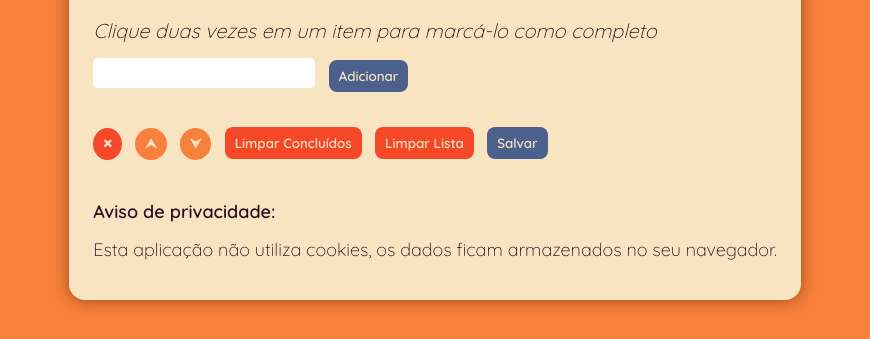
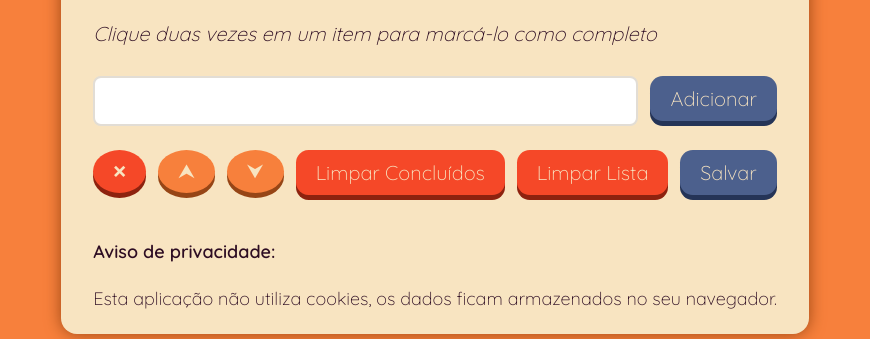
Before and after one commit to raphaelalmeidamartins/to-do-list, a plain HTML site: page index.html in a window 1280 px wide. Shown: the part 242-581 px from the top of the page, without its empty margins (205-1075 px from the left). Drawn offline with Linux system fonts and the light colour scheme; a web font is replaced by a local one.

Commit message:
Style
Transformei tudo em flexbox (quase)

```diff
--- a/index.html
+++ b/index.html
@@ -18,17 +18,31 @@
         <p id="funcionamento">Clique duas vezes em um item para marcá-lo como completo</p>
         <div class="painel-superior">
           <input type="text" id="texto-tarefa">
+          <div class="button-capsule">
             <button id="criar-tarefa" class="positivo">Adicionar</button>
+          </div>
         </div>
         <ol id="lista-tarefas">
         </ol>
         <div class="painel-inferior">
+          <div class="button-capsule">
             <button id="remover-selecionado" class="icone negativo" title="Excluir selecionado">🞬</button>
+          </div>
+          <div class="button-capsule">
             <button id="mover-cima" class="icone subir-descer" title="Mover para cima">⮝</button>
+          </div>
+          <div class="button-capsule">
             <button id="mover-baixo" class="icone subir-descer" title="Mover para baixo">⮟</button>
+          </div>
+          <div class="button-capsule">
             <button id="remover-finalizados" class="negativo">Limpar Concluídos</button>
+          </div>
+          <div class="button-capsule">
             <button id="apaga-tudo" class="negativo">Limpar Lista</button>
+          </div>
+          <div class="button-capsule">
             <button id="salvar-tarefas" class="positivo">Salvar</button>
+          </div>
         </div>
       </section>
       <aside id="privacidade">
--- a/style.css
+++ b/style.css
@@ -20,7 +20,6 @@ body {
   align-items: center;
   font-family: Quicksand, sans-serif;
   font-weight: 300;
-  font-size: 20px;
   color: rgb(46 , 13 , 35);
   background-color: rgb(247 , 128 , 60);
 }
@@ -30,17 +29,18 @@ main {
   flex-basis: content;
   box-shadow: 0 0 1rem rgb(156, 71, 21);
   border-radius: 1rem;
+  transition: 400ms;
 }
 
 #container-list {
-  padding: 1.5rem;
+  padding: 1.5rem 2rem;
 }
 
 header {
   display: flex;
   flex-direction: column;
   justify-content: center;
-  padding: 0.8rem 2rem;
+  padding: 2rem 2rem 1rem;
   border-radius: 1rem 1rem 0 0;
   background-color: rgb(46 , 13 , 35);
 }
@@ -48,41 +48,62 @@ header {
 header h1 {
   font-weight: 700;
   color: rgb(248 , 228 , 193);
-}
-
-p {
-  margin: 15px 0;
+  font-size: 2.5rem;
 }
 
 #funcionamento {
   font-style: italic;
+  font-size: 20px;
+  margin-bottom: 30px;
 }
 
 ol {
   list-style-position: inside;
-  margin: 0 0 35px;
+  margin: 1.5rem 0;
 }
 
 ol li {
-  margin: 12px 0;
+  padding: 0.5rem 1rem;
+  border-radius: 1rem;
+  font-size: 20px;
+  transition: 400ms;
+}
+
+.button-capsule {
+  display: flex;
+  align-items: flex-start;
+  height: 49.59px;
+}
+
+.button-capsule:active {
+  align-items: flex-end;
+  transition: 400ms;
 }
 
 button {
   font-family: Quicksand, sans-serif;
-  font-weight: 600;
-  height: 32px;
-  padding: 0 10px;
-  margin-right: 8px;
-  border-radius: 8px;
+  font-size: 20px;
+  padding: 10px 20px;
+  border-radius: 0.8rem;
+}
+
+button:hover {
+  filter: brightness(120%);
+}
+
+button:active {
+  box-shadow: 0px 0px;
 }
 
 input {
   font-family: Quicksand, sans-serif;
   font-size: 20px;
+  flex-grow: 1;
   height: 20px;
-  padding: 5px;
-  margin-right: 8px;
-  border-radius: 5px;
+  padding: 0.8rem;
+  margin-right: 12px;
+  border: 2px solid rgb(226, 221, 213);
+  border-radius: 0.5rem;
 }
 
 footer {
@@ -96,11 +117,15 @@ footer a {
 }
 
 .painel-superior {
-  margin: 15px 0;
+  display: flex;
+  align-items: stretch;
 }
 
 .painel-inferior {
-  margin: 15px 0;
+  display: flex;
+  flex-wrap: wrap;
+  justify-content: space-between;
+  align-items: stretch;
 }
 
 .selected {
@@ -120,31 +145,26 @@ footer a {
 .negativo {
   background-color: rgb(245 , 72 , 40);
   color: rgb(248 , 228 , 193);
-}
-
-.negativo:hover {
-  background-color: rgb(252 , 124 , 101);
+  box-shadow: 0px 5px rgb(141, 34, 15);
 }
 
 .positivo {
   background-color: rgb(76 , 96 , 141);
   color: rgb(248 , 228 , 193);
-}
-
-.positivo:hover {
-  background-color: rgb(127 , 145 , 189);
+  box-shadow: 0px 5px rgb(37, 52, 87);
 }
 
 .subir-descer {
   background-color: rgb(247 , 128 , 60);
   color: rgb(248 , 228 , 193);
-}
-
-.subir-descer:hover {
-  background-color: rgb(236 , 169 , 129);
+  box-shadow: 0px 5px rgb(150, 69, 22);
 }
 
 #privacidade {
+  height: 70px;
+  display: flex;
+  flex-flow: column nowrap;
+  justify-content: space-between;
   font-size: 18px;
   margin-top: 40px;
 }
```
Lines whose indentation alone changed are shown as unchanged.
